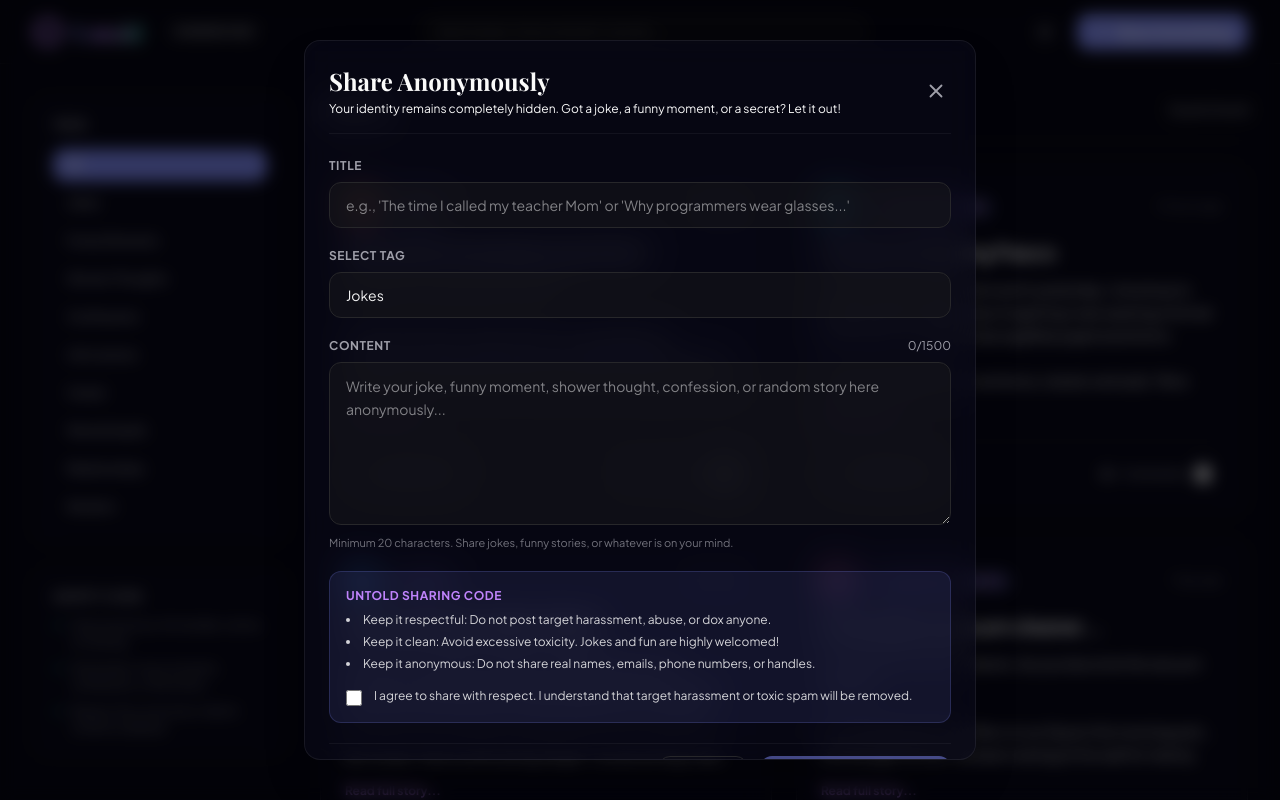
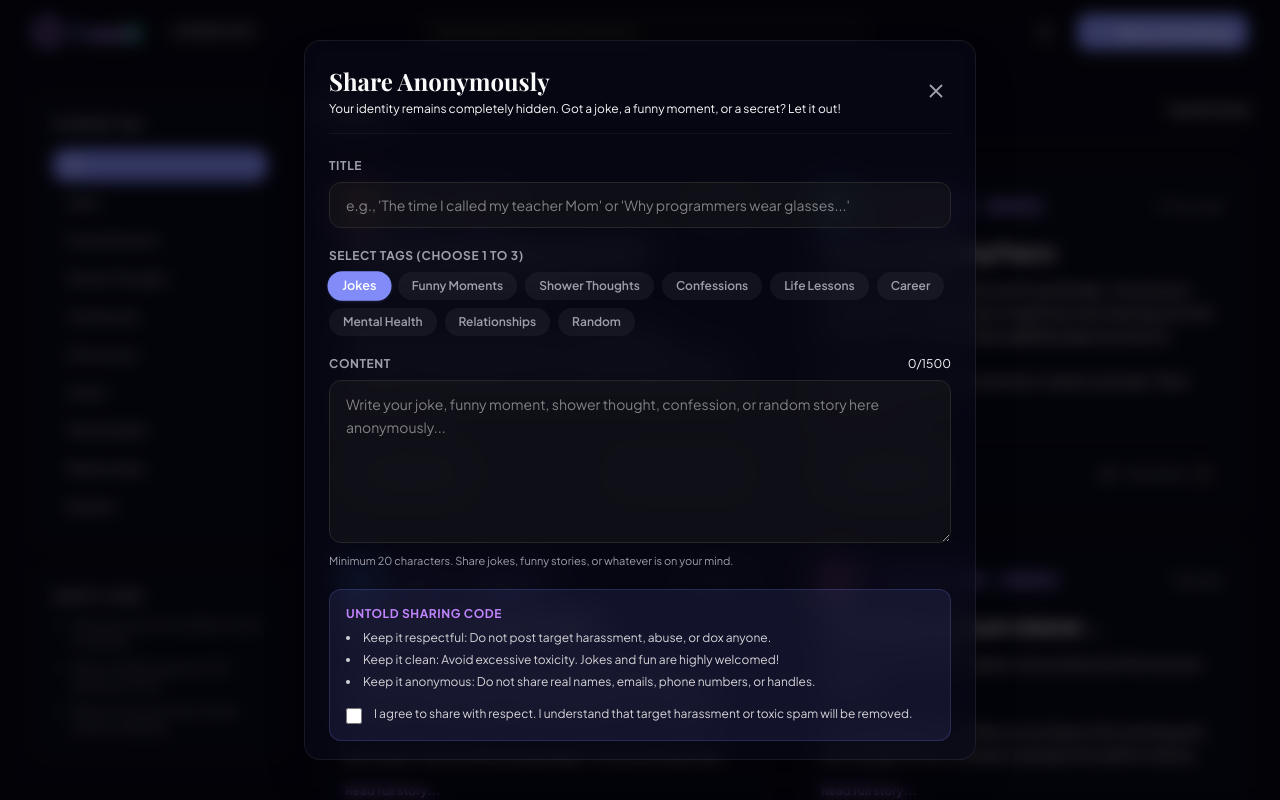
Before and after one commit to warr-dev/untold, a Next.js app: page /platform in a window 1280 px wide. Both pictures are taken after a click on the button "Share Something". Shown: the top 800 px of the page. Built offline with nearby package versions, Linux system fonts and the light colour scheme; a web font is replaced by a local one.

Commit message:
feat: implement multiple tags per post with toggle selection pills

```diff
--- a/src/app/page.tsx
+++ b/src/app/page.tsx
@@ -9,7 +9,7 @@ const INITIAL_STORIES: StoryProps[] = [
   {
     id: "1",
     title: "Why did the developer go broke?",
-    tag: "Jokes",
+    tags: ["Jokes", "Random"],
     content: "Because he used up all his cache!\n\nSeriously though, I spent three hours debugging a production issue yesterday only to realize my browser was serving a cached version of the old script. Clear your caches, folks. It saves marriages.",
     timeAgo: "1 hour ago",
     auraGradient: "linear-gradient(135deg, #f59e0b 0%, #ec4899 100%)",
@@ -22,7 +22,7 @@ const INITIAL_STORIES: StoryProps[] = [
   {
     id: "2",
     title: "The Zoom Meeting Fiasco",
-    tag: "Funny Moments",
+    tags: ["Funny Moments", "Random"],
     content: "I was in a very serious client pitch yesterday. I stood up to grab my water, completely forgetting I was wearing a formal shirt on top... and literal SpongeBob pajama bottoms.\n\nMy client stopped mid-sentence, stared, and said, 'Nice trousers, Bob.' My boss facepalmed so hard I heard it through the audio. We ended up winning the contract anyway, probably out of sheer pity.",
     timeAgo: "4 hours ago",
     auraGradient: "linear-gradient(135deg, #10b981 0%, #3b82f6 100%)",
@@ -34,7 +34,7 @@ const INITIAL_STORIES: StoryProps[] = [
   {
     id: "3",
     title: "The Promotion I Didn't Want",
-    tag: "Career",
+    tags: ["Career", "Confessions"],
     content: "Last month, I was promoted to engineering director. Everyone celebrated. My parents called to say how proud they were, and my peers congratulated me on 'making it.'\n\nBut inside, I feel a suffocating weight. I loved writing code, fixing bugs, and collaborating on technical problems. Now, my days are filled with spreadsheets, political alignment meetings, and performance reviews. I go home feeling empty. I want to ask to step down, but the fear of professional embarrassment and looking like a failure is keeping me silent. So daily, I wear the mask of a successful leader.",
     timeAgo: "6 hours ago",
     auraGradient: "linear-gradient(135deg, #4f46e5 0%, #06b6d4 100%)",
@@ -46,7 +46,7 @@ const INITIAL_STORIES: StoryProps[] = [
   {
     id: "4",
     title: "If we clean a vacuum cleaner...",
-    tag: "Shower Thoughts",
+    tags: ["Shower Thoughts", "Random"],
     content: "If you clean a vacuum cleaner, do you become the vacuum cleaner?\n\nI was cleaning the dust filter on our Dyson this morning and this thought hit me. I've been staring at the wall for twenty minutes questioning the definitions of hygiene and agency.",
     timeAgo: "1 day ago",
     auraGradient: "linear-gradient(135deg, #ef4444 0%, #8b5cf6 100%)",
@@ -58,7 +58,7 @@ const INITIAL_STORIES: StoryProps[] = [
   {
     id: "5",
     title: "Learning to Breathe Again",
-    tag: "Mental Health",
+    tags: ["Mental Health", "Life Lessons"],
     content: "For three years, panic attacks governed my life. I couldn't go to grocery stores without mapping out the exits. Going to restaurants felt like running a gauntlet. I felt like a broken version of my former self, hiding it from colleagues and friends behind fake excuses.\n\nSix months of therapy and daily practice of sitting in discomfort changed my life. Today, I sat in a crowded coffee shop for an hour, alone, reading a book. No panic. Just the warmth of my cup and the sound of chatter. If you are in the thick of it right now, please know that healing isn't a straight line, but it is possible. Keep breathing.",
     timeAgo: "2 days ago",
     auraGradient: "linear-gradient(135deg, #ec4899 0%, #8b5cf6 100%)",
@@ -252,7 +252,7 @@ export default function Home() {
             <h2 className="text-3xl font-bold font-serif text-zinc-900 dark:text-zinc-50">
               A Different Way to Connect
             </h2>
-            <p className="text-sm text-zinc-400 dark:text-zinc-500 mt-2">
+            <p className="text-sm text-zinc-400 dark:text-zinc-505 mt-2">
               Most social platforms feed on metrics. Untold feeds on understanding and pure expression.
             </p>
           </div>
@@ -261,7 +261,7 @@ export default function Home() {
             {/* Traditional Social */}
             <div className="p-8 rounded-2xl border border-zinc-200 bg-white dark:bg-zinc-900/10 dark:border-zinc-800/50 flex flex-col justify-between">
               <div>
-                <span className="text-xs font-bold text-zinc-400 dark:text-zinc-500 uppercase tracking-widest block mb-4">
+                <span className="text-xs font-bold text-zinc-400 dark:text-zinc-505 uppercase tracking-widest block mb-4">
                   Traditional Social Platforms
                 </span>
                 <h3 className="text-2xl font-bold font-serif text-zinc-700 dark:text-zinc-400 mb-6">
@@ -390,7 +390,7 @@ export default function Home() {
               Untold
             </span>
           </div>
-          <p className="italic text-zinc-400 dark:text-zinc-500">
+          <p className="italic text-zinc-400 dark:text-zinc-505">
             &quot;Every untold story deserves a voice.&quot;
           </p>
           <div className="flex items-center gap-6 mt-2 text-zinc-500 dark:text-zinc-400">
@@ -400,7 +400,7 @@ export default function Home() {
             <span>•</span>
             <a href="#guidelines" className="hover:text-brand-indigo transition-colors">Principles</a>
           </div>
-          <p className="mt-6 text-[10px] text-zinc-400 dark:text-zinc-600">
+          <p className="mt-6 text-[10px] text-zinc-400 dark:text-zinc-605">
             &copy; {new Date().getFullYear()} Untold. Created with privacy and empathy.
           </p>
         </div>
--- a/src/app/platform/page.tsx
+++ b/src/app/platform/page.tsx
@@ -10,7 +10,7 @@ const INITIAL_STORIES: StoryProps[] = [
   {
     id: "1",
     title: "Why did the developer go broke?",
-    tag: "Jokes",
+    tags: ["Jokes", "Random"],
     content: "Because he used up all his cache!\n\nSeriously though, I spent three hours debugging a production issue yesterday only to realize my browser was serving a cached version of the old script. Clear your caches, folks. It saves marriages.",
     timeAgo: "1 hour ago",
     auraGradient: "linear-gradient(135deg, #f59e0b 0%, #ec4899 100%)",
@@ -23,7 +23,7 @@ const INITIAL_STORIES: StoryProps[] = [
   {
     id: "2",
     title: "The Zoom Meeting Fiasco",
-    tag: "Funny Moments",
+    tags: ["Funny Moments", "Random"],
     content: "I was in a very serious client pitch yesterday. I stood up to grab my water, completely forgetting I was wearing a formal shirt on top... and literal SpongeBob pajama bottoms.\n\nMy client stopped mid-sentence, stared, and said, 'Nice trousers, Bob.' My boss facepalmed so hard I heard it through the audio. We ended up winning the contract anyway, probably out of sheer pity.",
     timeAgo: "4 hours ago",
     auraGradient: "linear-gradient(135deg, #10b981 0%, #3b82f6 100%)",
@@ -35,7 +35,7 @@ const INITIAL_STORIES: StoryProps[] = [
   {
     id: "3",
     title: "The Promotion I Didn't Want",
-    tag: "Career",
+    tags: ["Career", "Confessions"],
     content: "Last month, I was promoted to engineering director. Everyone celebrated. My parents called to say how proud they were, and my peers congratulated me on 'making it.'\n\nBut inside, I feel a suffocating weight. I loved writing code, fixing bugs, and collaborating on technical problems. Now, my days are filled with spreadsheets, political alignment meetings, and performance reviews. I go home feeling empty. I want to ask to step down, but the fear of professional embarrassment and looking like a failure is keeping me silent. So daily, I wear the mask of a successful leader.",
     timeAgo: "6 hours ago",
     auraGradient: "linear-gradient(135deg, #4f46e5 0%, #06b6d4 100%)",
@@ -47,7 +47,7 @@ const INITIAL_STORIES: StoryProps[] = [
   {
     id: "4",
     title: "If we clean a vacuum cleaner...",
-    tag: "Shower Thoughts",
+    tags: ["Shower Thoughts", "Random"],
     content: "If you clean a vacuum cleaner, do you become the vacuum cleaner?\n\nI was cleaning the dust filter on our Dyson this morning and this thought hit me. I've been staring at the wall for twenty minutes questioning the definitions of hygiene and agency.",
     timeAgo: "1 day ago",
     auraGradient: "linear-gradient(135deg, #ef4444 0%, #8b5cf6 100%)",
@@ -59,7 +59,7 @@ const INITIAL_STORIES: StoryProps[] = [
   {
     id: "5",
     title: "Learning to Breathe Again",
-    tag: "Mental Health",
+    tags: ["Mental Health", "Life Lessons"],
     content: "For three years, panic attacks governed my life. I couldn't go to grocery stores without mapping out the exits. Going to restaurants felt like running a gauntlet. I felt like a broken version of my former self, hiding it from colleagues and friends behind fake excuses.\n\nSix months of therapy and daily practice of sitting in discomfort changed my life. Today, I sat in a crowded coffee shop for an hour, alone, reading a book. No panic. Just the warmth of my cup and the sound of chatter. If you are in the thick of it right now, please know that healing isn't a straight line, but it is possible. Keep breathing.",
     timeAgo: "2 days ago",
     auraGradient: "linear-gradient(135deg, #ec4899 0%, #8b5cf6 100%)",
@@ -165,7 +165,7 @@ function PlatformContent() {
     );
   };
 
-  const handleCreateStory = (newStoryData: { title: string; content: string; tag: string }) => {
+  const handleCreateStory = (newStoryData: { title: string; content: string; tags: string[] }) => {
     const h1 = Math.floor(Math.random() * 360);
     const h2 = (h1 + 140) % 360;
     const auraGradient = `linear-gradient(135deg, hsl(${h1}, 75%, 60%) 0%, hsl(${h2}, 85%, 50%) 100%)`;
@@ -174,7 +174,7 @@ function PlatformContent() {
       id: Math.random().toString(36).substr(2, 9),
       title: newStoryData.title,
       content: newStoryData.content,
-      tag: newStoryData.tag,
+      tags: newStoryData.tags,
       timeAgo: "Just now",
       auraGradient,
       upvotes: 0,
@@ -184,13 +184,14 @@ function PlatformContent() {
     setStories((prev) => [newStory, ...prev]);
   };
 
-  // Filter & Search stories
+  // Filter & Search stories based on tags array
   const filteredStories = stories.filter((story) => {
     const matchesTag =
-      selectedTag === "All" || story.tag.toLowerCase() === selectedTag.toLowerCase();
+      selectedTag === "All" || story.tags.includes(selectedTag);
     const matchesSearch =
       story.title.toLowerCase().includes(searchQuery.toLowerCase()) ||
-      story.content.toLowerCase().includes(searchQuery.toLowerCase());
+      story.content.toLowerCase().includes(searchQuery.toLowerCase()) ||
+      story.tags.some((t) => t.toLowerCase().includes(searchQuery.toLowerCase()));
     return matchesTag && matchesSearch;
   });
 
@@ -206,7 +207,7 @@ function PlatformContent() {
                 Untold
               </span>
             </a>
-            <span className="hidden sm:inline-block px-2.5 py-0.5 rounded bg-zinc-200 text-zinc-700 dark:bg-white/5 dark:text-zinc-400 text-[10px] font-bold uppercase tracking-wider">
+            <span className="hidden sm:inline-block px-2.5 py-0.5 rounded bg-zinc-200 text-zinc-755 dark:bg-white/5 dark:text-zinc-400 text-[10px] font-bold uppercase tracking-wider">
               Sharing Hub
             </span>
           </div>
@@ -215,7 +216,7 @@ function PlatformContent() {
           <div className="flex-1 max-w-md hidden md:block">
             <input
               type="text"
-              placeholder="Search jokes, funny moments, secrets..."
+              placeholder="Search jokes, tags, funny moments..."
               value={searchQuery}
               onChange={(e) => setSearchQuery(e.target.value)}
               className="w-full px-4 py-2 text-xs rounded-xl border border-zinc-200 bg-zinc-55 dark:bg-zinc-900/50 dark:border-zinc-800 dark:text-zinc-200 focus:outline-none focus:ring-1 focus:ring-brand-indigo"
@@ -250,7 +251,7 @@ function PlatformContent() {
           <div className="w-full md:hidden">
             <input
               type="text"
-              placeholder="Search jokes, funny moments, secrets..."
+              placeholder="Search jokes, tags, funny moments..."
               value={searchQuery}
               onChange={(e) => setSearchQuery(e.target.value)}
               className="w-full px-4 py-3 text-sm rounded-xl border border-zinc-200 bg-zinc-55 dark:bg-zinc-900/50 dark:border-zinc-800 dark:text-zinc-200 focus:outline-none focus:ring-1 focus:ring-brand-indigo"
@@ -260,7 +261,7 @@ function PlatformContent() {
           {/* Tags panel */}
           <div className="glass-panel p-5 rounded-2xl w-full border border-zinc-200/60 dark:border-white/5">
             <h3 className="text-xs font-black tracking-wider uppercase text-zinc-400 dark:text-zinc-505 mb-4">
-              Tags
+              Filter by Tag
             </h3>
             <nav className="flex flex-row lg:flex-col gap-1.5 overflow-x-auto lg:overflow-x-visible pb-2 lg:pb-0 scrollbar-none">
               {TAGS.map((tag) => (
@@ -284,14 +285,14 @@ function PlatformContent() {
             <h3 className="text-xs font-black tracking-wider uppercase text-zinc-400 dark:text-zinc-505 mb-3">
               Safety Code
             </h3>
-            <ul className="text-[11px] text-zinc-500 dark:text-zinc-400 space-y-2.5">
+            <ul className="text-[11px] text-zinc-505 dark:text-zinc-400 space-y-2.5">
               <li className="flex items-start gap-2">
                 <span className="text-brand-teal font-bold">✓</span>
                 <span>Fully anonymous. No handles, names, or tracking.</span>
               </li>
               <li className="flex items-start gap-2">
                 <span className="text-brand-teal font-bold">✓</span>
-                <span>Share jokes, funny moments, confessions, or life stories.</span>
+                <span>Select multiple tags (up to 3) to classify your post.</span>
               </li>
               <li className="flex items-start gap-2">
                 <span className="text-brand-teal font-bold">✓</span>
@@ -315,7 +316,7 @@ function PlatformContent() {
                 </p>
               )}
             </div>
-            <span className="text-xs font-semibold text-zinc-400">
+            <span className="text-xs font-semibold text-zinc-405">
               {filteredStories.length} posts found
             </span>
           </div>
--- a/src/components/share-story-modal.tsx
+++ b/src/components/share-story-modal.tsx
@@ -25,7 +25,7 @@ const TAGS = [
 export const ShareStoryModal: React.FC<ShareStoryModalProps> = ({ isOpen, onClose, onSubmit }) => {
   const [title, setTitle] = useState("");
   const [content, setContent] = useState("");
-  const [tag, setTag] = useState(TAGS[0]);
+  const [selectedTags, setSelectedTags] = useState<string[]>([TAGS[0]]);
   const [agreed, setAgreed] = useState(false);
   const [error, setError] = useState("");
 
@@ -45,12 +45,34 @@ export const ShareStoryModal: React.FC<ShareStoryModalProps> = ({ isOpen, onClos
 
   if (!isOpen) return null;
 
+  const handleTagToggle = (tag: string) => {
+    if (selectedTags.includes(tag)) {
+      // Must keep at least one tag
+      if (selectedTags.length > 1) {
+        setSelectedTags((prev) => prev.filter((t) => t !== tag));
+      } else {
+        setError("Please select at least one tag.");
+      }
+    } else {
+      if (selectedTags.length < 3) {
+        setSelectedTags((prev) => [...prev, tag]);
+        setError(""); // Clear error if one exists
+      } else {
+        setError("You can select up to 3 tags.");
+      }
+    }
+  };
+
   const handleSubmit = (e: React.FormEvent) => {
     e.preventDefault();
     setError("");
 
     if (!title.trim()) {
       setError("Please write a title.");
+      return;
+    }
+    if (selectedTags.length === 0) {
+      setError("Please select at least one tag.");
       return;
     }
     if (!content.trim() || content.length < 20) {
@@ -65,13 +87,13 @@ export const ShareStoryModal: React.FC<ShareStoryModalProps> = ({ isOpen, onClos
     onSubmit({
       title: title.trim(),
       content: content.trim(),
-      tag,
+      tags: selectedTags,
     });
 
     // Reset fields
     setTitle("");
     setContent("");
-    setTag(TAGS[0]);
+    setSelectedTags([TAGS[0]]);
     setAgreed(false);
     onClose();
   };
@@ -124,27 +146,35 @@ export const ShareStoryModal: React.FC<ShareStoryModalProps> = ({ isOpen, onClos
               onChange={(e) => setTitle(e.target.value)}
               placeholder="e.g., 'The time I called my teacher Mom' or 'Why programmers wear glasses...'"
               maxLength={80}
-              className="w-full px-4 py-3 rounded-xl border border-zinc-200 bg-zinc-50 dark:bg-zinc-900/50 dark:border-zinc-800 dark:text-zinc-100 focus:outline-none focus:ring-1 focus:ring-brand-indigo focus:border-brand-indigo text-sm"
+              className="w-full px-4 py-3 rounded-xl border border-zinc-200 bg-zinc-55 dark:bg-zinc-900/50 dark:border-zinc-800 dark:text-zinc-100 focus:outline-none focus:ring-1 focus:ring-brand-indigo focus:border-brand-indigo text-sm"
               required
             />
           </div>
 
-          {/* Tag Selector */}
+          {/* Tags Selection pills */}
           <div>
             <label className="block text-xs font-bold text-zinc-500 dark:text-zinc-400 uppercase tracking-wider mb-2">
-              Select Tag
+              Select Tags (Choose 1 to 3)
             </label>
-            <select
-              value={tag}
-              onChange={(e) => setTag(e.target.value)}
-              className="w-full px-4 py-3 rounded-xl border border-zinc-200 bg-zinc-50 dark:bg-zinc-900/50 dark:border-zinc-800 dark:text-zinc-100 focus:outline-none focus:ring-1 focus:ring-brand-indigo text-sm appearance-none cursor-pointer"
-            >
-              {TAGS.map((t) => (
-                <option key={t} value={t} className="dark:bg-zinc-950">
-                  {t}
-                </option>
-              ))}
-            </select>
+            <div className="flex flex-wrap gap-2">
+              {TAGS.map((t) => {
+                const isSelected = selectedTags.includes(t);
+                return (
+                  <button
+                    key={t}
+                    type="button"
+                    onClick={() => handleTagToggle(t)}
+                    className={`px-3.5 py-1.5 rounded-full text-xs font-semibold transition-all duration-300 ${
+                      isSelected
+                        ? "bg-brand-indigo text-white scale-105 shadow-sm shadow-brand-indigo/15"
+                        : "bg-zinc-100 hover:bg-zinc-205 text-zinc-500 dark:bg-white/5 dark:text-zinc-400 dark:hover:bg-white/10"
+                    }`}
+                  >
+                    {t}
+                  </button>
+                );
+              })}
+            </div>
           </div>
 
           {/* Story Content */}
@@ -153,7 +183,7 @@ export const ShareStoryModal: React.FC<ShareStoryModalProps> = ({ isOpen, onClos
               <label className="block text-xs font-bold text-zinc-500 dark:text-zinc-400 uppercase tracking-wider">
                 Content
               </label>
-              <span className={`text-xs ${content.length > maxChars * 0.9 ? "text-rose-500" : "text-zinc-400"}`}>
+              <span className={`text-xs ${content.length > maxChars * 0.9 ? "text-rose-500" : "text-zinc-450"}`}>
                 {content.length}/{maxChars}
               </span>
             </div>
@@ -162,10 +192,10 @@ export const ShareStoryModal: React.FC<ShareStoryModalProps> = ({ isOpen, onClos
               onChange={(e) => setContent(e.target.value.slice(0, maxChars))}
               placeholder="Write your joke, funny moment, shower thought, confession, or random story here anonymously..."
               rows={6}
-              className="w-full px-4 py-3 rounded-xl border border-zinc-200 bg-zinc-50 dark:bg-zinc-900/50 dark:border-zinc-800 dark:text-zinc-100 focus:outline-none focus:ring-1 focus:ring-brand-indigo text-sm leading-relaxed"
+              className="w-full px-4 py-3 rounded-xl border border-zinc-200 bg-zinc-55 dark:bg-zinc-900/50 dark:border-zinc-800 dark:text-zinc-100 focus:outline-none focus:ring-1 focus:ring-brand-indigo text-sm leading-relaxed"
               required
             />
-            <p className="text-[11px] text-zinc-400 dark:text-zinc-500 mt-1">
+            <p className="text-[11px] text-zinc-400 dark:text-zinc-505 mt-1">
               Minimum 20 characters. Share jokes, funny stories, or whatever is on your mind.
             </p>
           </div>
--- a/src/components/story-card.tsx
+++ b/src/components/story-card.tsx
@@ -14,7 +14,7 @@ export interface StoryProps {
   id: string;
   title: string;
   content: string;
-  tag: string; // "Jokes", "Funny Moments", "Confessions", etc.
+  tags: string[]; // e.g., ["Jokes", "Random", "Funny Moments"]
   timeAgo: string;
   auraGradient: string; // HSL gradient aura
   upvotes: number;
@@ -97,23 +97,29 @@ export const StoryCard: React.FC<StoryCardProps> = ({
         onOpenDetails ? "min-h-[350px] h-[350px] cursor-pointer" : "h-auto"
       }`}
     >
-      {/* Upper row: Avatar aura & Tag & Time */}
+      {/* Upper row: Avatar aura & Tags row & Time */}
       <div className="flex items-center justify-between mb-4">
         <div className="flex items-center gap-3">
           {/* HSL Gradient aura avatar */}
           <div
-            className="w-8 h-8 rounded-full shadow-inner relative overflow-hidden"
+            className="w-8 h-8 rounded-full shadow-inner relative overflow-hidden flex-shrink-0"
             style={{ background: story.auraGradient }}
           >
             <div className="absolute inset-0 bg-white/10 backdrop-blur-[1px]"></div>
           </div>
-          <div>
-            <span className="text-xs font-semibold tracking-wide uppercase px-2.5 py-1 rounded-full bg-brand-indigo/10 text-brand-indigo dark:bg-brand-indigo/20 dark:text-brand-lavender">
-              {story.tag}
-            </span>
+          {/* Tags pills flex wrapper */}
+          <div className="flex flex-wrap gap-1">
+            {story.tags.map((tag) => (
+              <span
+                key={tag}
+                className="text-[10px] font-bold tracking-wide uppercase px-2.5 py-0.5 rounded-full bg-brand-indigo/10 text-brand-indigo dark:bg-brand-indigo/20 dark:text-brand-lavender whitespace-nowrap"
+              >
+                {tag}
+              </span>
+            ))}
           </div>
         </div>
-        <span className="text-xs text-zinc-400 dark:text-zinc-500">{story.timeAgo}</span>
+        <span className="text-xs text-zinc-400 dark:text-zinc-505 flex-shrink-0 ml-2">{story.timeAgo}</span>
       </div>
 
       {/* Title */}
@@ -176,11 +182,11 @@ export const StoryCard: React.FC<StoryCardProps> = ({
               e.stopPropagation();
               setShowComments(!showComments);
             }}
-            className="flex items-center gap-2 px-3 py-1.5 rounded-full text-xs font-medium text-zinc-500 hover:text-zinc-900 dark:text-zinc-400 dark:hover:text-zinc-200 hover:bg-zinc-100 dark:hover:bg-white/5 transition-all duration-300"
+            className="flex items-center gap-2 px-3 py-1.5 rounded-full text-xs font-medium text-zinc-505 hover:text-zinc-900 dark:text-zinc-400 dark:hover:text-zinc-200 hover:bg-zinc-100 dark:hover:bg-white/5 transition-all duration-300"
           >
             <EyeIcon size={16} />
             <span>Comments</span>
-            <span className="px-1.5 py-0.5 rounded-md bg-zinc-200 dark:bg-zinc-850 text-[10px] text-zinc-650 dark:text-zinc-305 font-bold">
+            <span className="px-1.5 py-0.5 rounded-md bg-zinc-200 dark:bg-zinc-800 text-[10px] text-zinc-650 dark:text-zinc-300 font-bold">
               {commentsList.length}
             </span>
           </button>
@@ -193,7 +199,7 @@ export const StoryCard: React.FC<StoryCardProps> = ({
           onClick={(e) => e.stopPropagation()}
           className="mt-5 pt-5 border-t border-zinc-100 dark:border-zinc-800 animate-fadeIn duration-300"
         >
-          <h4 className="text-xs font-bold text-zinc-400 dark:text-zinc-500 uppercase tracking-wider mb-3">
+          <h4 className="text-xs font-bold text-zinc-400 dark:text-zinc-505 uppercase tracking-wider mb-3">
             Anonymous Conversations ({commentsList.length})
           </h4>
 
@@ -208,12 +214,12 @@ export const StoryCard: React.FC<StoryCardProps> = ({
                     </span>
                     <span className="text-[10px] text-zinc-400">{comment.timeAgo}</span>
                   </div>
-                  <p className="text-xs text-zinc-650 dark:text-zinc-350">{comment.content}</p>
+                  <p className="text-xs text-zinc-650 dark:text-zinc-305">{comment.content}</p>
                 </div>
               ))}
             </div>
           ) : (
-            <p className="text-xs italic text-zinc-400 mb-4 dark:text-zinc-500">
+            <p className="text-xs italic text-zinc-400 mb-4 dark:text-zinc-505">
               No responses yet. Share some support.
             </p>
           )}
@@ -225,7 +231,7 @@ export const StoryCard: React.FC<StoryCardProps> = ({
               value={commentText}
               onChange={(e) => setCommentText(e.target.value)}
               placeholder="Write a supportive response..."
-              className="flex-1 px-3.5 py-2 text-xs rounded-lg border border-zinc-200 bg-white dark:bg-zinc-900/50 dark:border-zinc-805 dark:text-zinc-200 focus:outline-none focus:ring-1 focus:ring-brand-indigo text-xs"
+              className="flex-1 px-3.5 py-2 text-xs rounded-lg border border-zinc-200 bg-white dark:bg-zinc-900/50 dark:border-zinc-800 dark:text-zinc-200 focus:outline-none focus:ring-1 focus:ring-brand-indigo text-xs"
             />
             <button
               type="submit"
```
